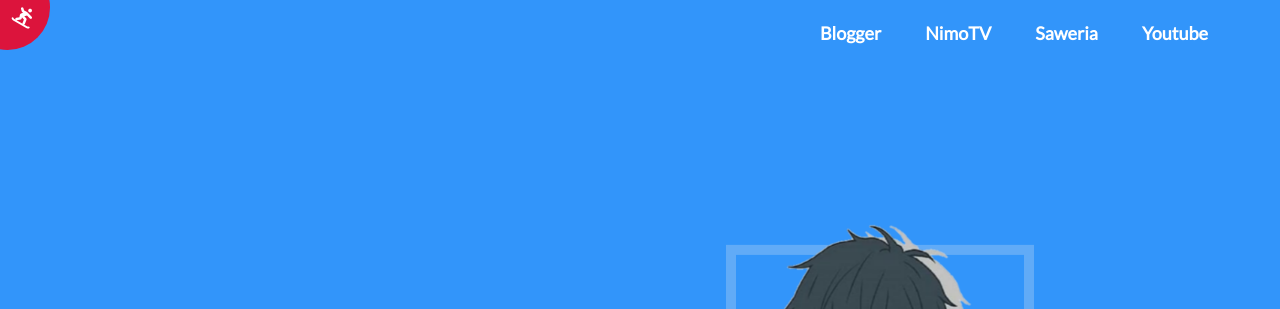
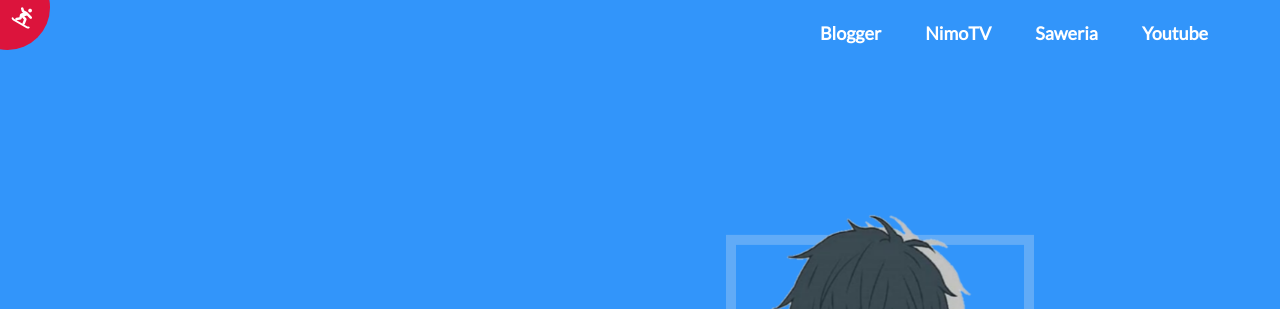
Before and after one commit to ajonfive/tk, a plain HTML site: page index.html in a window 1280 px wide. Shown: the top 309 px of the page. Drawn offline with Linux system fonts and the light colour scheme.

Commit message:
Update styles.css

```diff
--- a/styles.css
+++ b/styles.css
@@ -186,6 +186,10 @@ a {
   .hero__subtitle {
     font-size: 1rem;
   }
+
+  .hero__image {
+      margin-top: -20px;
+  }
 }
 
 @media screen and (min-width: 501px) {
@@ -197,6 +201,9 @@ a {
   .hero__subtitle {
     font-size: 1.3rem;
   }
+  .hero__image {
+      margin-top: -20px;
+  }
 
   @media screen and (min-width: 768px) {
     .hero__title {
@@ -206,6 +213,8 @@ a {
     .hero__subtitle {
       font-size: 1.6rem;
     }
+    .hero__image {
+      margin-top: -20px;
   }
 }
 
```
